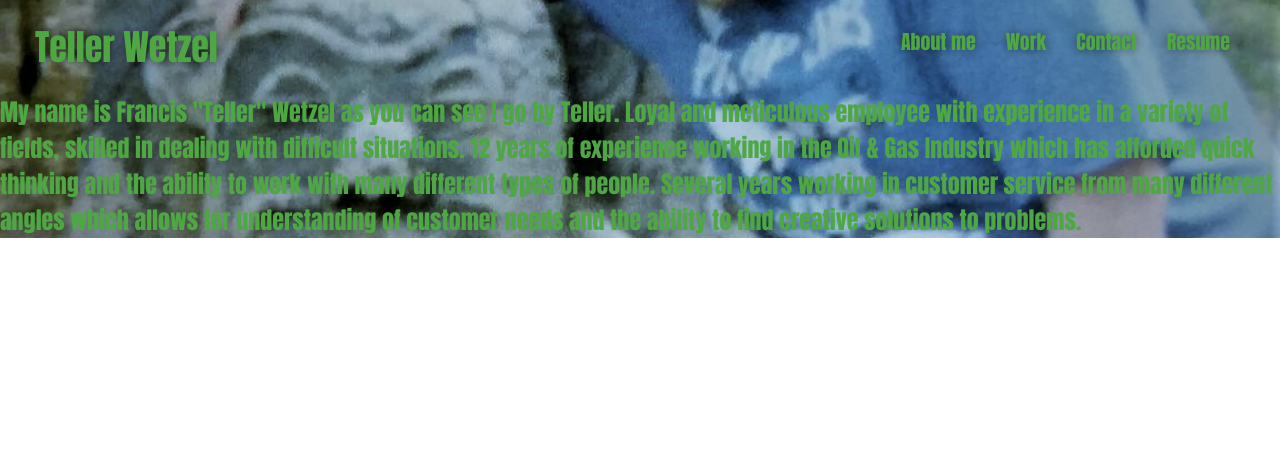
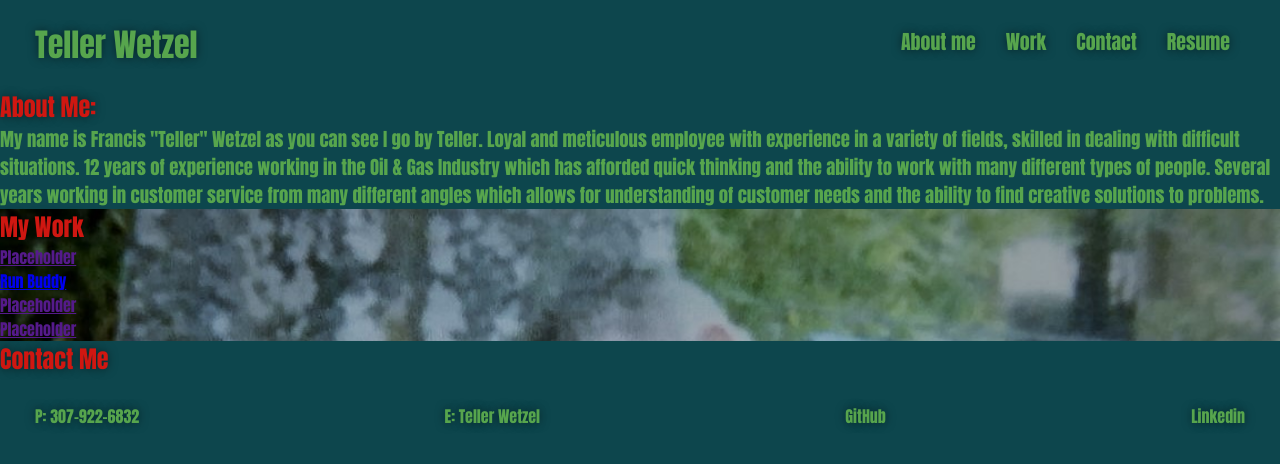
Before and after one commit to Teller35/professional-portfolio, a plain HTML site: page index.html in a window 1280 px wide. Drawn offline with Linux system fonts and the light colour scheme.

Commit message:
finisshed html started css

```diff
--- a/assests/css/style.css
+++ b/assests/css/style.css
@@ -5,46 +5,40 @@
 }
 
 :root {
-    --primary-color: #39a6b2;
-    --secondary-color: #4ea743;
+    --primary-color: #0d464d;
+    --secondary-color: #57a54d;
     --tertiary-color: #cf1711;
 }
 
 body {
     color: var(--secondary-color);
     font-family: Impact, Haettenschweiler, 'Arial Narrow Bold', sans-serif;
+    background-color: var(--primary-color);
 }
 /* header styling */
 header {
     padding: 20px 35px;
-    background-color: var(--primary-color);
     display: flex;
     justify-content: space-between;
     flex-wrap: wrap;
-    text-shadow: 0 0 10px rgba(0, 0, 0, .5);
-    background-image: url('../images/Me\ at\ the\ zoo.JPG');
-    background-size: cover;
-    background-attachment: fixed;
-    background-position: 80%;
+    text-shadow: 0 0 10px rgba(0,0,0,0.5);
 }
 
-header h1 {
-    font-weight: bold;
-    font-size: 36px;
-    color: var(--secondary-color);
-    margin: 0;
-}
-
-header a {
+header a, footer a {
     text-decoration: none;
     color: var(--secondary-color);
 }
 
-header nav {
+h2 {
+    color: var(--tertiary-color);
+    text-shadow: 0 0 10px rgba(0,0,0,0.5);
+}
+
+header nav, footer nav {
     margin: 7px 0;
 }
 
-header nav ul {
+header nav ul, footer nav ul {
     display: flex;
     flex-wrap: wrap;
     justify-content: space-between;
@@ -52,24 +46,29 @@ header nav ul {
     list-style: none;
 }
 
-header nav ul li a {
+header nav ul li a, header nav ul li a {
     padding: 10px 15px;
     font-weight: lighter;
     font-size: 1.55vw;
     text-shadow: 0 0 10px rgba(0,0,0,0.5);
 }
 
-header nav ul li a:hover {
+header nav ul li a:hover, footer nav ul li a:hover {
     background: var(--tertiary-color);
     color: var(--secondary-color);
     border-radius: 15px;
     text-shadow: none;
 }
 
+footer a {
+    padding: 20px 35px;
+    display: flex;
+    justify-content: space-around;
+    flex-wrap: wrap;
+    text-shadow: 0 0 10px rgba(0,0,0,0.5);
+}
 /* Intro styling */
-.intro {
+.hero {
     background-image: url('../images/Me\ at\ the\ zoo.JPG');
     background-size: cover;
-    background-attachment: fixed;
-    background-position: 80%;
 }
--- a/index.html
+++ b/index.html
@@ -31,12 +31,46 @@
     </header>
     <!-- About me section -->
     <section id="about-me" class="intro">
-        <h2>My name is Francis "Teller" Wetzel as you can see I go by Teller. Loyal and meticulous employee with experience in a variety of fields, skilled in dealing with difficult situations. 12 years of experience working in the Oil & Gas Industry which has afforded quick thinking and the ability to work with many different types of people. Several years working in customer service from many different angles which allows for understanding of customer needs and the ability to find creative solutions to problems.</h2>
+        <h2>About Me:</h2>
+        <h3>My name is Francis "Teller" Wetzel as you can see I go by Teller. Loyal and meticulous employee with experience in a variety of fields, skilled in dealing with difficult situations. 12 years of experience working in the Oil & Gas Industry which has afforded quick thinking and the ability to work with many different types of people. Several years working in customer service from many different angles which allows for understanding of customer needs and the ability to find creative solutions to problems.</h2>
     </section>
 
     <!-- My work -->
     <section id="my-work" class="hero">
+        <h2>My Work</h2>
+        <div>
+            <a href="">Placeholder</a>
+        </div>
+        <div>
+            <a href="https://teller35.github.io/run-buddy/">Run Buddy</a>
+        </div>
+        <div>
+            <a href="">Placeholder</a>
+        </div>
+        <div>
+            <a href="">Placeholder</a>
+        </div>
+    </section>
 
-    </section>
+    <!-- Footer/Contact Me Section -->
+    <footer id="my-contact">
+        <h2>Contact Me</h2>
+        <nav>
+            <ul>
+            <li>
+            <a href="307-922-6832">P: 307-922-6832</a>
+            </li>
+            <li>
+            <a href="@tellerwetzel@yahoo.com">E: Teller Wetzel</a>
+            </li>
+            <li>
+            <a href="https:www.github.com/Teller35">GitHub</a>
+            </li>
+            <li>
+            <a href="https://www.linkedin.com/in/francis-wetzel-075778207/">Linkedin</a>
+            </li>
+        </ul>
+        </nav>
+    </footer>
 </body>
 </html>
```
